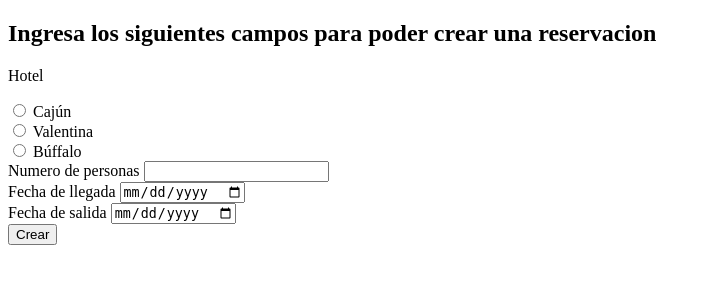
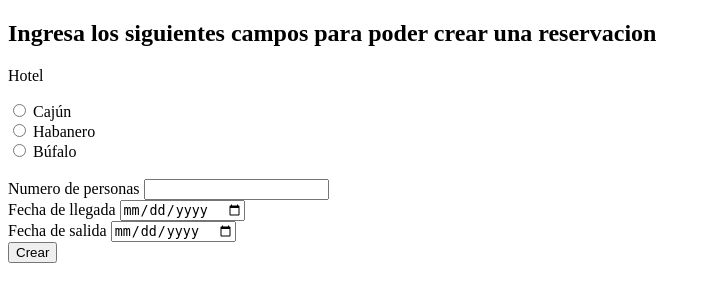
Before and after one commit to shosholanda/ingenieria-software, a Flask app: page /reservacion/crear in a window 1280 px wide. Shown: the top 302 px of the page, without its empty margins (0-710 px from the left). Run offline with Flask 2, Linux system fonts and the light colour scheme; a user stored in the database is signed in; data comes from the database, SQL or seed files in the repository; parts of the project's set-up code (start-up, migrations or seed data) failed here and were passed over.

Commit message:
Se corrigió el problema de que los hostales ya estaban en el html y no se cargaban desde la tabla hostal

```diff
--- a/controllers/reservations.py
+++ b/controllers/reservations.py
@@ -6,6 +6,7 @@ from models.model_usuarios import *
 from alchemyClasses.reservacion import Reservacion
 from controllers.login import login_required
 from models.model_hostales import obtener_hostal
+from models.model_hostales import obtener_hostales
 
 import itertools
 
@@ -36,6 +37,7 @@ def reservations_main_page():
 @view_reservations.route("/crear", methods=['GET', 'POST'])
 @login_required
 def crear_reservacion():
+    hostales_disponibles = obtener_hostales()
     if request.method == 'POST':
         error = None
         usr = obten_usuario(session['mail'])
@@ -66,7 +68,7 @@ def crear_reservacion():
         else:
             error = "El correo no está en la base de datos y no puede hacer una reservacion"
             flash(error)
-    return render_template("reservacion/reservations.html")
+    return render_template("reservacion/reservations.html", hostales = hostales_disponibles)
 
 
 @view_reservations.route("/consultar", methods=['GET'])
--- a/models/model_hostales.py
+++ b/models/model_hostales.py
@@ -7,3 +7,7 @@ from alchemyClasses.__init__ import db
 def obtener_hostal(idhostal):
     ans = Hostal.query.filter(Hostal.idhostal == idhostal).first()
     return ans
+
+
+def obtener_hostales():
+    return Hostal.query.all()
--- a/templates/reservacion/reservations.html
+++ b/templates/reservacion/reservations.html
@@ -8,14 +8,11 @@
     <h2>Ingresa los siguientes campos para poder crear una reservacion</h2>
     <form action="" method="POST">
         <p>Hotel</p>
-            <input type="radio" id="cajun" name="hoteles" value="1">
-            <label for="cajun">Cajún</label><br>
+            {% for hostal in hostales %}
+                <input type="radio" id="{{ hostal.nombre}}" name="hoteles" value="{{ hostal.idhostal}}">
+                <label for="{{ hostal.nombre}}"> {{hostal.nombre}}</label><br>
 
-            <input type="radio" id="valentina" name="hoteles" value="2">
-
-            <label for="valentina">Valentina</label><br>
-            <input type="radio" id="bufalo" name="hoteles" value="3">
-            <label for="bufalo">Búffalo</label>
+            {% endfor %}
 
         <br>
         <label for="num_personas">Numero de personas</label>
```
